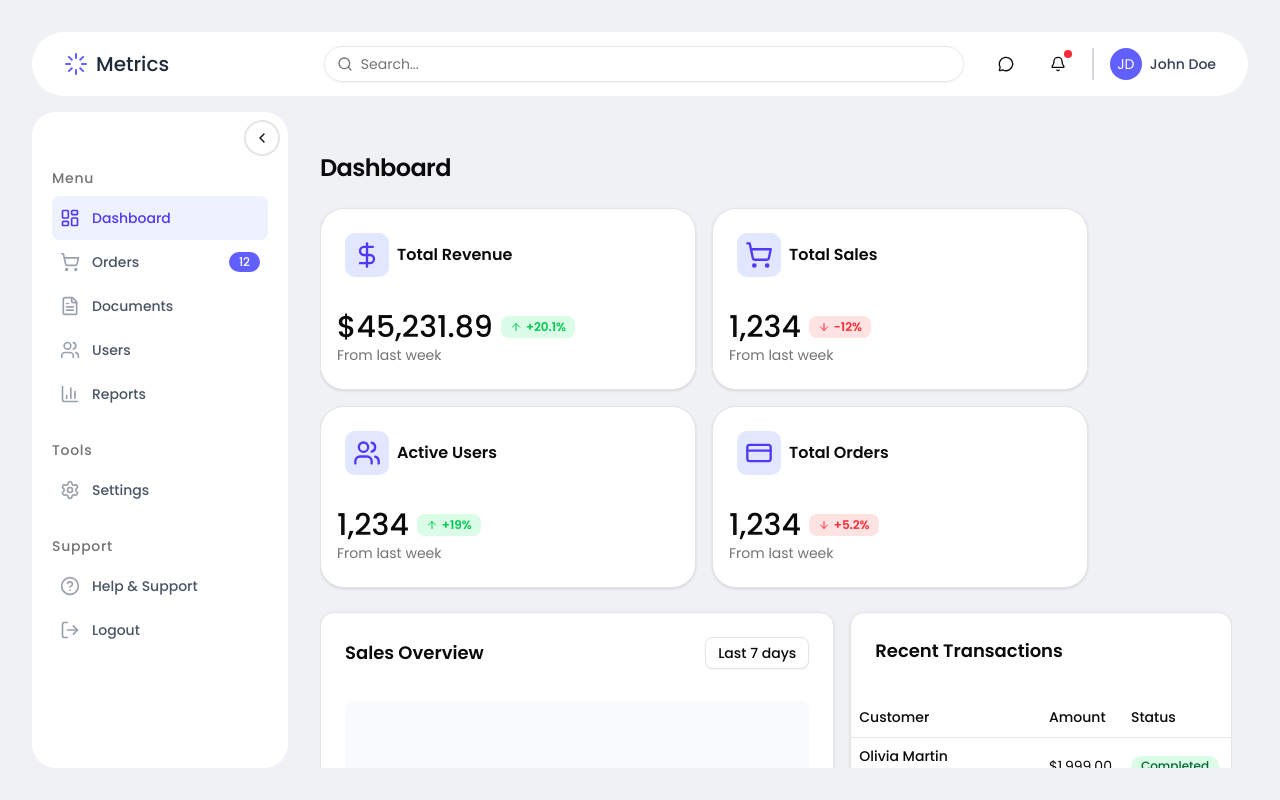
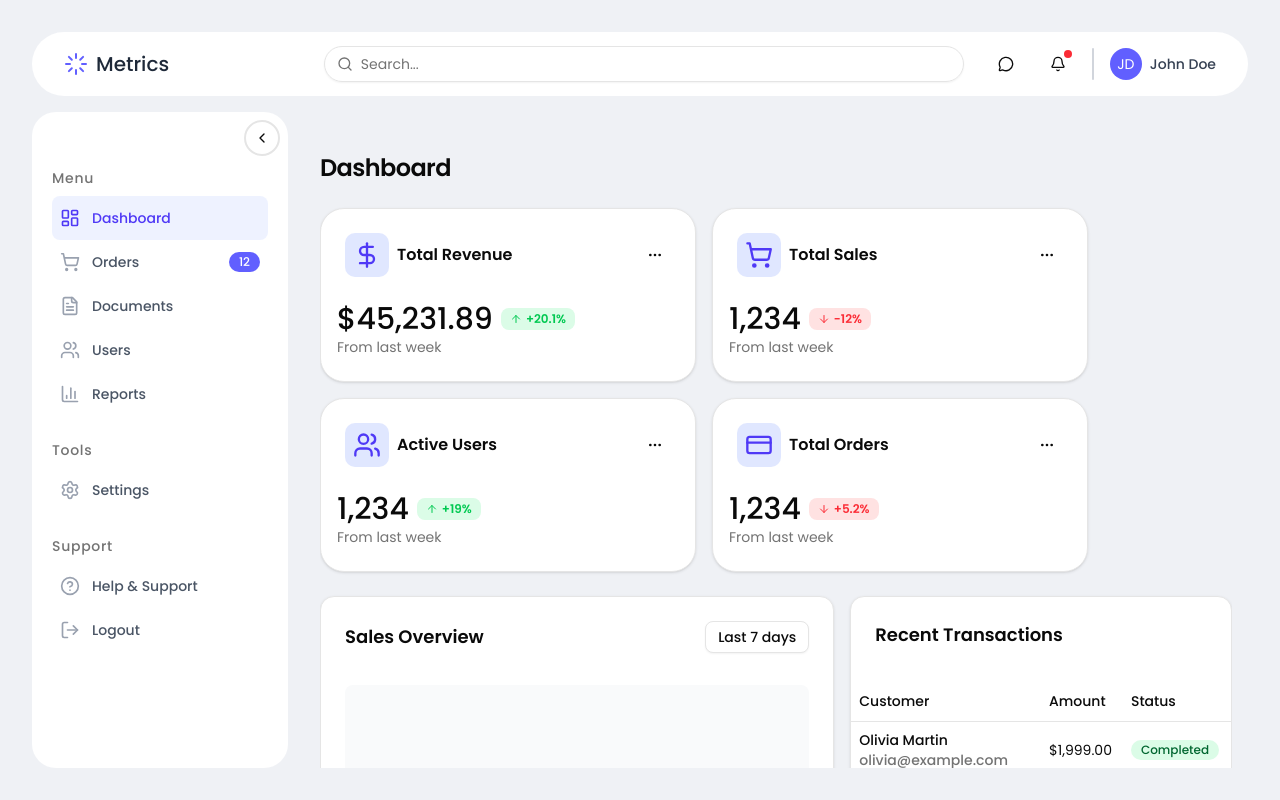
Before and after one commit to Sharoon166/dashboard-pixelz, a React (Vite) app: page /dashboard in a window 1280 px wide. Built offline with nearby package versions, Linux system fonts and the light colour scheme.

Commit message:
fix: stat cards

```diff
--- a/package.json
+++ b/package.json
@@ -26,7 +26,6 @@
     "class-variance-authority": "^0.7.1",
     "clsx": "^2.1.1",
     "framer-motion": "^12.23.24",
-    "lucide": "^0.545.0",
     "lucide-react": "^0.545.0",
     "react": "^19.1.1",
     "react-dom": "^19.1.1",
--- a/src/pages/DashboardPage.jsx
+++ b/src/pages/DashboardPage.jsx
@@ -1,5 +1,5 @@
 import { Card, CardContent, CardHeader, CardTitle } from '@/components/ui/card';
-import { ArrowUp, ArrowDown, TrendingUp, DollarSign, ShoppingCart, Users, CreditCard } from 'lucide-react';
+import { ArrowUp, ArrowDown, TrendingUp, DollarSign, ShoppingCart, Users, CreditCard, MoreHorizontal, Eye, BarChart2, Trash2, RefreshCw } from 'lucide-react';
 import { Button } from '@/components/ui/button';
 import {
   Table,
@@ -11,6 +11,7 @@ import {
 } from '@/components/ui/table';
 import { Badge } from '@/components/ui/badge';
 import { cn } from '@/lib/utils';
+import { DropdownMenu, DropdownMenuContent, DropdownMenuItem, DropdownMenuLabel, DropdownMenuSeparator, DropdownMenuTrigger } from '@/components/ui/dropdown-menu';
 
 const stats = [
   {
@@ -99,21 +100,54 @@ export default function DashboardPage() {
         {stats.map((stat) => {
           const Icon = stat.icon
           return (
-            <Card key={stat.name} className="hover:shadow-md transition-shadow rounded-3xl">
-              <CardHeader className="flex flex-row items-center justify-between space-y-0 pb-2">
-                <CardTitle className="flex items-center gap-2">
-                  <div className='bg-indigo-100 text-indigo-600 rounded-lg p-2'>
-                    <Icon className='size-7' strokeWidth={2} />
+            <Card key={stat.name} className="rounded-3xl">
+              <CardHeader className="flex flex-row items-center justify-between space-y-0">
+                <CardTitle className="flex items-center justify-between w-full">
+                  <div className="flex items-center gap-2">
+                    <div className='bg-indigo-100 text-indigo-600 rounded-lg p-2'>
+                      <Icon className='size-7' strokeWidth={2} />
+                    </div>
+                    <span className='font-semibold'>
+                      {stat.name}
+                    </span>
                   </div>
-                  <span className='font-semibold'>
-                    {stat.name}
-                  </span>
+                  <DropdownMenu>
+                    <DropdownMenuTrigger asChild>
+                      <Button
+                        variant="ghost"
+                        size="icon"
+                        className="h-8 w-8 rounded-full hover:bg-gray-100"
+                      >
+                        <MoreHorizontal className="h-4 w-4" />
+                      </Button>
+                    </DropdownMenuTrigger>
+                    <DropdownMenuContent className="w-48" align="end">
+                      <DropdownMenuLabel className="text-sm font-medium leading-none">
+                        <div className="flex flex-col space-y-1">
+                          <p className="text-sm font-medium leading-none">Quick Actions</p>
+                        </div>
+                      </DropdownMenuLabel>
+                      <DropdownMenuSeparator />
+                      <DropdownMenuItem className="flex items-center gap-2">
+                        <Eye className="h-4 w-4 text-muted-foreground" />
+                        <span>View Details</span>
+                      </DropdownMenuItem>
+                      <DropdownMenuItem className="flex items-center gap-2">
+                        <BarChart2 className="h-4 w-4 text-muted-foreground" />
+                        <span>View Analytics</span>
+                      </DropdownMenuItem>
+                      <DropdownMenuItem className="flex items-center gap-2">
+                        <RefreshCw className="h-4 w-4 text-muted-foreground" />
+                        <span>Refresh</span>
+                      </DropdownMenuItem>
+                    </DropdownMenuContent>
+                  </DropdownMenu>
                 </CardTitle>
               </CardHeader>
               <CardContent className="px-4">
                 <div className="flex items-center gap-2">
                   <div className="text-3xl font-medium">{stat.value}</div>
-                  <Badge className={cn("font-semibold",{
+                  <Badge className={cn("font-semibold", {
                     "bg-green-100 text-green-500": stat.trend == "up",
                     "bg-red-100 text-red-500": stat.trend == "down"
                   })}>
```
Also changed, not shown: 1 other file (tests, documents, lock files or other folders).
